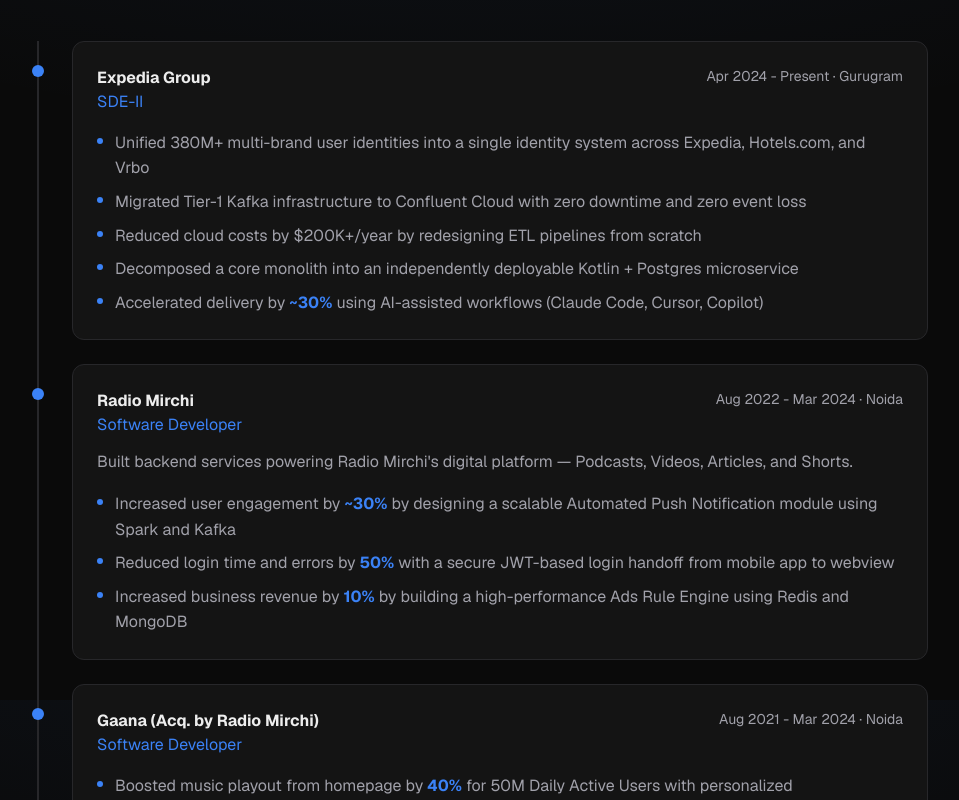
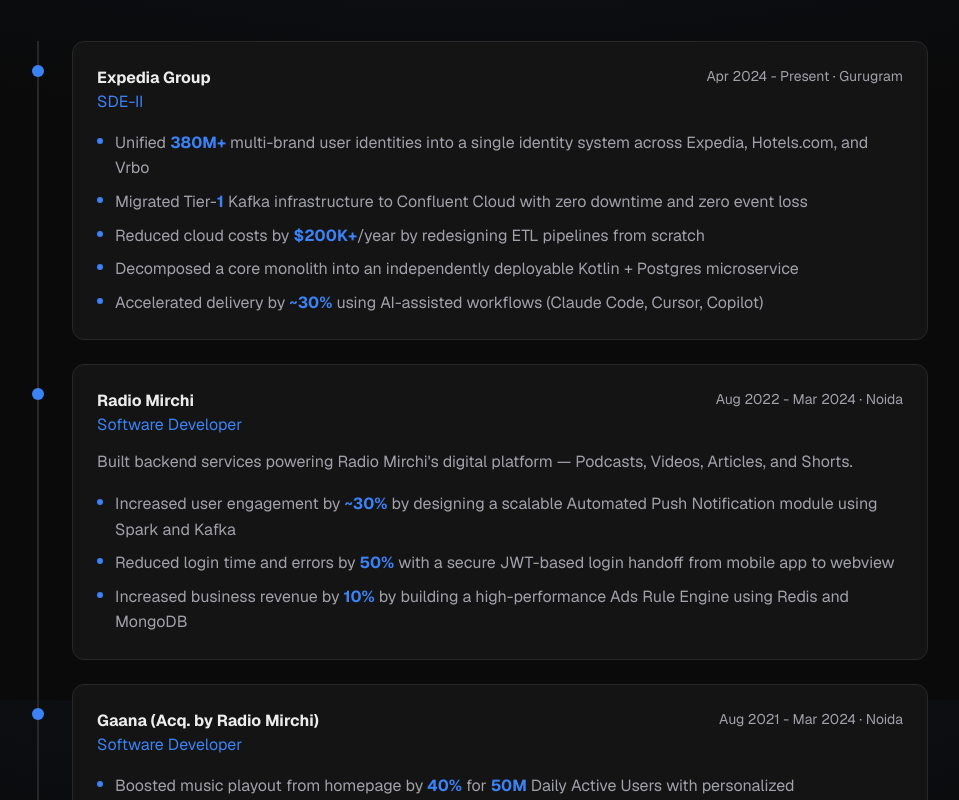
Before and after one commit to MokshVerma/resume-website, a Next.js app: page / in a window 1280 px wide. Shown: the part 900-1700 px from the top of the page, without its empty margins (160-1119 px from the left). Built offline with nearby package versions, Linux system fonts and the light colour scheme.

Commit message:
fix(02): fix metric highlight regex missing optional suffix

```diff
--- a/src/app/_components/experience-card.tsx
+++ b/src/app/_components/experience-card.tsx
@@ -2,7 +2,7 @@
 import type { Experience } from "@/lib/data";
 
 function highlightMetrics(text: string): ReactNode {
-  const metricPattern = /([~]?\$?\d[\d,.]*[MKBmkb]?\+?(?:\s*(?:DAU|%)))/g;
+  const metricPattern = /([~]?\$?\d[\d,.]*[MKBmkb]?\+?(?:\s*(?:DAU|%))?)/g;
   const parts = text.split(metricPattern);
   if (parts.length === 1) return text;
   return parts.map((part, i) =>
```
